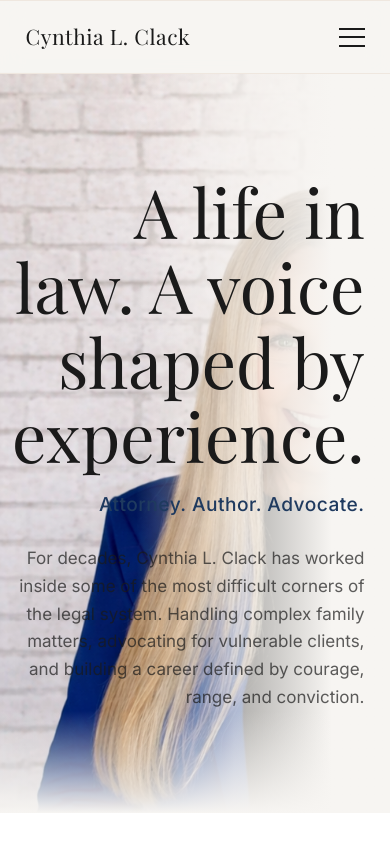
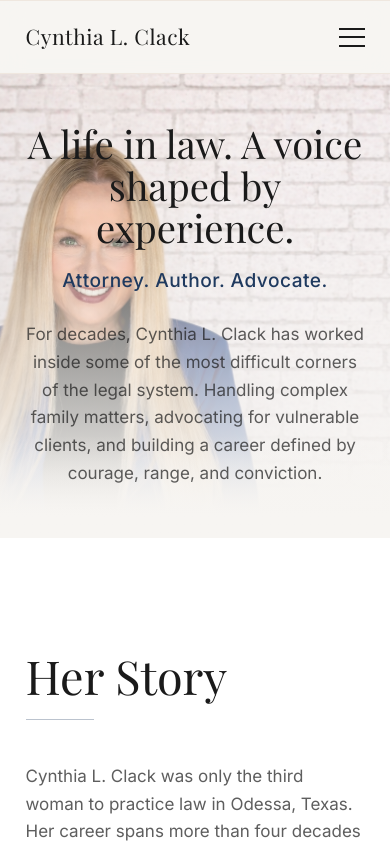
Before and after one commit to MauroAppsLLC/Cynthia-Clack-Website-Redesign, a SvelteKit app: page /about in a window 390 px wide. Shown: the top 844 px of the page. Built offline with nearby package versions, Linux system fonts and the light colour scheme; a web font is replaced by a local one.

Commit message:
Make it more mobile friendly

```diff
--- a/src/routes/+page.svelte
+++ b/src/routes/+page.svelte
@@ -61,20 +61,21 @@ const discoveringClubCoverSrc = '/images/wk2_Monday_Insta_v3.png';
 
 
 <!-- Hero -->
-<section class="relative min-h-[85vh] overflow-hidden bg-bg">
+<section class="relative min-h-[50vh] md:min-h-[85vh] overflow-hidden bg-bg">
 	<!-- Full hero image — Cynthia on brick wall, subject to the right -->
 	<img
 		src={brickRightSrc}
 		alt="Cynthia L. Clack, Texas family law attorney and author, photographed against a brick wall in Odessa, TX"
-		class="absolute inset-0 h-full w-full object-cover object-[right_20%]"
+		class="absolute inset-0 h-full w-full object-cover object-[75%_10%] md:object-[right_20%]"
 	/>
-	<!-- Fade left so text is readable -->
-	<div class="pointer-events-none absolute inset-0 bg-gradient-to-r from-bg from-15% via-bg/70 via-40% to-transparent to-65%"></div>
+	<!-- Fade left so text is readable (Desktop) / Smooth fade from bottom (Mobile) -->
+	<div class="pointer-events-none absolute inset-0 bg-gradient-to-t from-bg from-[5%] via-bg/60 via-[45%] to-transparent md:bg-gradient-to-r md:from-bg md:from-15% md:via-bg/70 md:via-40% md:to-transparent md:to-65%"></div>
 	<!-- Fade bottom into next section -->
 	<div class="pointer-events-none absolute bottom-0 left-0 right-0 h-24 bg-gradient-to-t from-bg to-transparent"></div>
 
-	<div class="relative z-10 mx-auto flex min-h-[85vh] max-w-[var(--width-content)] items-center px-6">
-		<div class="max-w-xl py-24 md:py-32">
+	<!-- On mobile, align text to bottom. On desktop, align text to center -->
+	<div class="relative z-10 mx-auto flex min-h-[50vh] md:min-h-[85vh] max-w-[var(--width-content)] items-end pb-8 md:items-center md:pb-0 px-6">
+		<div class="max-w-xl pt-12 pb-4 md:py-32 text-center md:text-left" use:reveal>
 			<h1
 				class="font-headline whitespace-nowrap text-[clamp(1.875rem,5vw+1rem,4.5rem)] leading-[1.1]"
 			>
@@ -83,12 +84,12 @@ const discoveringClubCoverSrc = '/images/wk2_Monday_Insta_v3.png';
 			<p class="mt-3 text-lg font-medium tracking-widest text-text/70">
 				Attorney. &nbsp;Author. &nbsp;Advocate.
 			</p>
-			<p class="mt-6 max-w-md text-text/60 leading-relaxed">
+			<p class="mx-auto md:mx-0 mt-6 max-w-md text-text/60 leading-relaxed">
 				Over four decades inside the legal system,
 				working with families and complex cases,
 				offering perspective shaped by experience.
 			</p>
-			<div class="mt-8 flex flex-wrap gap-4">
+			<div class="mt-8 flex flex-wrap justify-center md:justify-start gap-4">
 				<Button href="/work" variant="outline">Explore My Work</Button>
 				<Button href="/work#books" variant="outline">Latest Book</Button>
 			</div>
--- a/src/routes/about/+page.svelte
+++ b/src/routes/about/+page.svelte
@@ -17,20 +17,21 @@ const discoveringClubCoverSrc = '/images/wk2_Monday_Insta_v3.png';
 
 
 <!-- Hero -->
-<section class="relative min-h-[85vh] overflow-hidden bg-bg">
+<section class="relative min-h-[50vh] md:min-h-[85vh] overflow-hidden bg-bg">
 	<img
 		src={brickLeftSrc}
 		alt="Cynthia L. Clack photographed in front of a historic brick wall in Odessa, Texas"
-		class="absolute inset-0 h-full w-full object-cover object-[left_20%]"
+		class="absolute inset-0 h-full w-full object-cover object-[25%_10%] md:object-[left_20%]"
 	/>
-	<!-- Fade right so text is readable -->
-	<div class="pointer-events-none absolute inset-0 bg-gradient-to-l from-bg from-15% via-bg/70 via-40% to-transparent to-65%"></div>
+	<!-- Fade right so text is readable (Desktop) / Smooth fade from bottom (Mobile) -->
+	<div class="pointer-events-none absolute inset-0 bg-gradient-to-t from-bg from-[5%] via-bg/60 via-[45%] to-transparent md:bg-gradient-to-l md:from-bg md:from-15% md:via-bg/70 md:via-40% md:to-transparent md:to-65%"></div>
 	<!-- Fade bottom into next section -->
 	<div class="pointer-events-none absolute bottom-0 left-0 right-0 h-24 bg-gradient-to-t from-bg to-transparent"></div>
 
-	<div class="relative z-10 mx-auto flex min-h-[85vh] max-w-[var(--width-content)] items-center justify-end px-6">
-		<div class="max-w-lg py-24 md:py-32 text-right">
-			<h1 class="font-headline text-h1 leading-[var(--text-h1--line-height)]">
+	<!-- On mobile, align text to bottom and center. On desktop, align center and right -->
+	<div class="relative z-10 mx-auto flex min-h-[50vh] md:min-h-[85vh] max-w-[var(--width-content)] items-end justify-center pb-8 md:items-center md:justify-end md:pb-0 px-6">
+		<div class="max-w-lg pt-12 pb-4 md:py-32 text-center md:text-right" use:reveal>
+			<h1 class="font-headline text-4xl md:text-h1 leading-[var(--text-h1--line-height)]">
 				A life in law. A voice shaped by experience.
 			</h1>
 			<p class="mt-4 text-lg font-medium tracking-wide text-accent">
--- a/src/routes/contact/+page.svelte
+++ b/src/routes/contact/+page.svelte
@@ -102,9 +102,9 @@
 
 
 <!-- Hero -->
-<section class="py-section">
+<section class="pt-6 pb-4 md:py-section" use:reveal>
 	<div class="mx-auto max-w-[var(--width-content)] px-6 text-center">
-		<h1 class="font-headline text-h1 leading-[var(--text-h1--line-height)]">Get in Touch</h1>
+		<h1 class="font-headline text-4xl md:text-h1 leading-[var(--text-h1--line-height)]">Get in Touch</h1>
 		<p class="mx-auto mt-4 max-w-[var(--width-text)] text-text/70">
 			For legal consultations, speaking inquiries, media requests, or general questions.
 		</p>
--- a/src/routes/speaking/+page.svelte
+++ b/src/routes/speaking/+page.svelte
@@ -69,23 +69,25 @@
 
 
 <!-- Hero -->
-<section class="py-section">
-	<div class="mx-auto grid max-w-[var(--width-content)] items-center gap-12 px-6 md:grid-cols-2">
-		<div>
-			<h1 class="font-headline text-h1 leading-[var(--text-h1--line-height)]">Speaking</h1>
+<section class="pt-6 pb-4 md:py-section">
+	<div class="mx-auto grid max-w-[var(--width-content)] items-center gap-10 px-6 md:grid-cols-2 md:gap-12">
+		<div class="text-center md:text-left" use:reveal>
+			<h1 class="font-headline text-4xl md:text-h1 leading-[var(--text-h1--line-height)]">Speaking</h1>
 			<p class="mt-4 text-lg text-text/60">
 				Insights drawn from four decades inside the legal system.
 			</p>
-			<p class="mt-6 text-text/70 leading-relaxed">
+			<p class="mx-auto mt-6 max-w-md text-text/70 leading-relaxed md:mx-0">
 				Cynthia brings hard-won perspective to every stage and podium. Her talks draw on
 				real cases, real families, and the realities of practicing law — not theory, but
 				experience. Available for keynotes, panels, CLEs, and university lectures.
 			</p>
-			<div class="mt-8">
+			<div class="mt-8 flex justify-center md:justify-start">
 				<Button href="/contact">Book Cynthia</Button>
 			</div>
 		</div>
-		<ImagePlaceholder label="Speaking Photo" aspect="4/3" class="w-full max-w-md mx-auto" />
+		<div use:reveal={{ delay: 100 }}>
+			<ImagePlaceholder label="Speaking Photo" aspect="4/3" class="w-full max-w-md mx-auto" />
+		</div>
 	</div>
 </section>
 
--- a/src/routes/work/+page.svelte
+++ b/src/routes/work/+page.svelte
@@ -123,9 +123,9 @@
 
 
 <!-- Hero -->
-<section class="py-section text-center">
+<section class="pt-6 pb-4 md:py-section text-center" use:reveal>
 	<div class="mx-auto max-w-[var(--width-content)] px-6">
-		<h1 class="font-headline text-h1 leading-[var(--text-h1--line-height)]">My Work</h1>
+		<h1 class="font-headline text-4xl md:text-h1 leading-[var(--text-h1--line-height)]">My Work</h1>
 		<p class="mt-2 font-headline text-xl text-text/60">Books, Projects &amp; Cases</p>
 		<p class="mx-auto mt-4 max-w-[var(--width-text)] text-text/70">
 			A career that spans the courtroom, the stage, and the written page.
```
